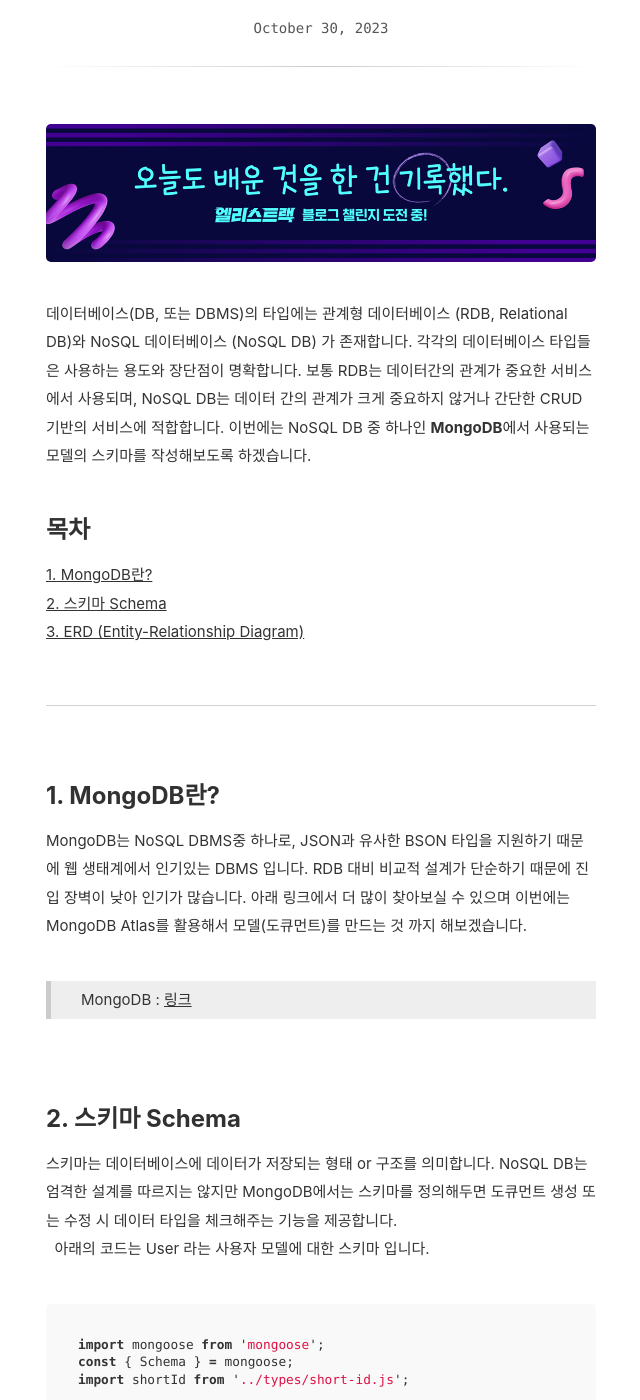
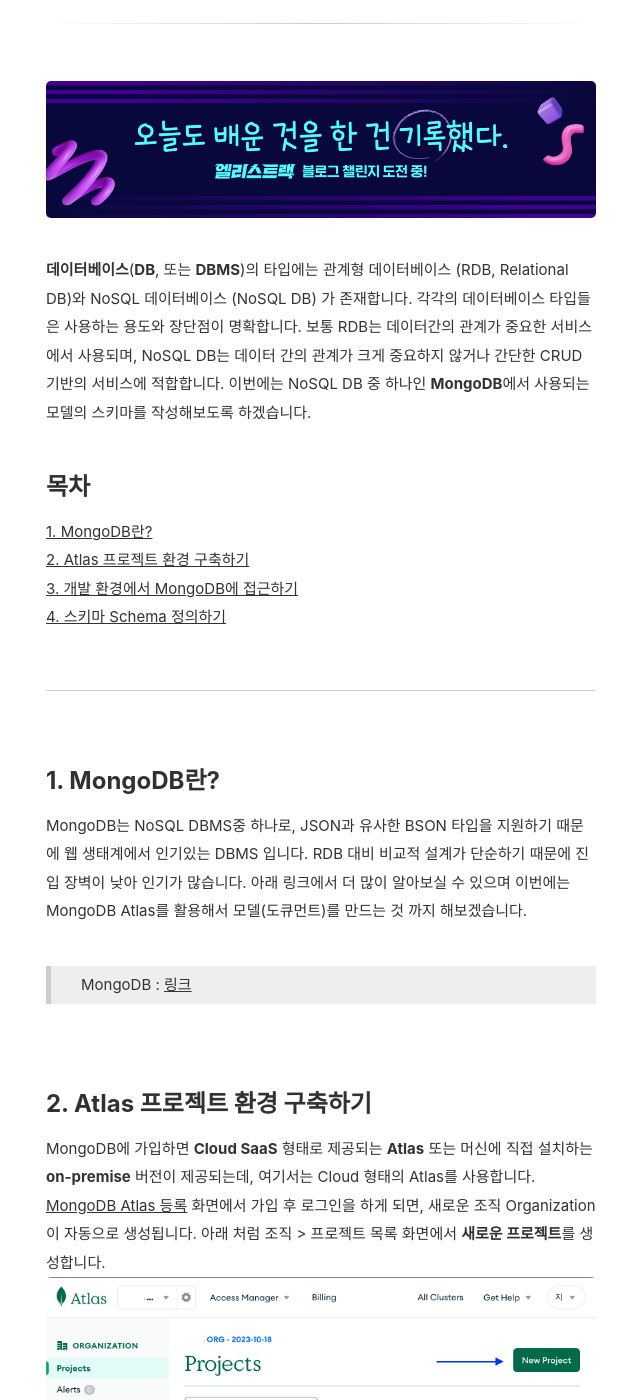
Before and after one commit to Ji-hoon/blog, a Jekyll site: the page built from _posts/2023-10-30-mongo-db-schema.md, in a window 1280 px wide and 1400 px high, scrolled down 195 px. Shown: the whole window, without its empty margins (319-959 px from the left). Built offline with Jekyll 4.4.1, drawn with Linux system fonts in a browser that asks for light colours; comment, search, counter and statistics services are not loaded; some of the changed text lies outside the part shown.

Commit message:
FIX : 포스트 내용 추가 및 수정

```diff
--- a/_posts/2023-10-30-mongo-db-schema.md
+++ b/_posts/2023-10-30-mongo-db-schema.md
@@ -1,5 +1,5 @@
 ---
-title: MongoDB의 Model Schema 설계하기
+title: [W8] MongoDB의 Model Schema 정의하기
 updated: 2023-10-30 00:01
 ---
 
@@ -9,16 +9,18 @@ updated: 2023-10-30 00:01
 
 &nbsp;
 
-데이터베이스(DB, 또는 DBMS)의 타입에는 관계형 데이터베이스 (RDB, Relational DB)와 NoSQL 데이터베이스 (NoSQL DB) 가 존재합니다. 각각의 데이터베이스 타입들은 사용하는 용도와 장단점이 명확합니다. 보통 RDB는 데이터간의 관계가 중요한 서비스에서 사용되며, NoSQL DB는 데이터 간의 관계가 크게 중요하지 않거나 간단한 CRUD 기반의 서비스에 적합합니다. 이번에는 NoSQL DB 중 하나인 **MongoDB**에서 사용되는 모델의 스키마를 작성해보도록 하겠습니다.
+**데이터베이스**(**DB**, 또는 **DBMS**)의 타입에는 관계형 데이터베이스 (RDB, Relational DB)와 NoSQL 데이터베이스 (NoSQL DB) 가 존재합니다. 각각의 데이터베이스 타입들은 사용하는 용도와 장단점이 명확합니다. 보통 RDB는 데이터간의 관계가 중요한 서비스에서 사용되며, NoSQL DB는 데이터 간의 관계가 크게 중요하지 않거나 간단한 CRUD 기반의 서비스에 적합합니다. 이번에는 NoSQL DB 중 하나인 **MongoDB**에서 사용되는 모델의 스키마를 작성해보도록 하겠습니다.
 
 &nbsp;
 
 ## 목차
- [1. MongoDB란?](#1-mongodb란)
+[1. MongoDB란?](#1-mongodb란)
 
- [2. 스키마 Schema](#2-스키마-schema)
+[2. Atlas 프로젝트 환경 구축하기](#2-atlas-프로젝트-환경-구축하기)
 
-[3. ERD (Entity-Relationship Diagram)](#3-erd-entity-relationship-diagram)
+[3. 개발 환경에서 MongoDB에 접근하기](#3-개발-환경에서-mongodb에-접근하기)
+
+[4. 스키마 Schema 정의하기](#4-스키마-schema-정의하기)
 
 
 &nbsp;
@@ -28,12 +30,41 @@ updated: 2023-10-30 00:01
 &nbsp;
 ## 1. MongoDB란?
 
-MongoDB는 NoSQL DBMS중 하나로, JSON과 유사한 BSON 타입을 지원하기 때문에 웹 생태계에서 인기있는 DBMS 입니다. RDB 대비 비교적 설계가 단순하기 때문에 진입 장벽이 낮아 인기가 많습니다. 아래 링크에서 더 많이 찾아보실 수 있으며 이번에는 MongoDB Atlas를 활용해서 모델(도큐먼트)를 만드는 것 까지 해보겠습니다.
+MongoDB는 NoSQL DBMS중 하나로, JSON과 유사한 BSON 타입을 지원하기 때문에 웹 생태계에서 인기있는 DBMS 입니다. RDB 대비 비교적 설계가 단순하기 때문에 진입 장벽이 낮아 인기가 많습니다. 아래 링크에서 더 많이 알아보실 수 있으며 이번에는 MongoDB Atlas를 활용해서 모델(도큐먼트)를 만드는 것 까지 해보겠습니다.
 > MongoDB : [링크](https://www.mongodb.com/ko-kr)
 
 &nbsp;
 
-## 2. 스키마 Schema
+## 2. Atlas 프로젝트 환경 구축하기
+
+MongoDB에 가입하면 **Cloud SaaS** 형태로 제공되는 **Atlas** 또는 머신에 직접 설치하는 **on-premise** 버전이 제공되는데, 여기서는 Cloud 형태의 Atlas를 사용합니다.
+&nbsp;
+
+[MongoDB Atlas 등록](https://www.mongodb.com/ko-kr/cloud/atlas/register) 화면에서 가입 후 로그인을 하게 되면, 새로운 조직 Organization이 자동으로 생성됩니다. 아래 처럼 조직 > 프로젝트 목록 화면에서 **새로운 프로젝트**를 생성합니다.
+
+![New Project](/blog/assets/posts/asset-mongodb-atlas-new-project.png)
+
+새로운 프로젝트를 만들면 이제 데이터베이스를 생성할 수 있습니다. 테스트 용도이기 때문에 무료 Free 버전으로, Provider는 AWS, Region은 Seoul을 선택해주고 데이터베이스 이름을 입력한다음 **Create**를 해줍니다.
+
+![New Database](/blog/assets/posts/asset-mongodb-atlas-new-database.png)
+
+**생성**을 누르면 다음처럼 Security Quickstart 화면으로 넘어가게 됩니다. (이 화면은 좌측 메뉴의 Security > Quickstart 메뉴로도 진입할 수 있습니다)
+
+&nbsp;
+
+여기서는 Username과 password, 접근할 개발환경을 설정하게 됩니다.
+
+&nbsp;
+
+## 3. 개발 환경에서 MongoDB에 접근하기
+
+Atlas에서 Database 환경을 구축했다면, 이제 로컬 개발환경에서 MongoDB에 접근해보도록 하겠습니다.
+
+
+
+&nbsp;
+
+## 4. 스키마 Schema 정의하기
 
 스키마는 데이터베이스에 데이터가 저장되는 형태 or 구조를 의미합니다. NoSQL DB는 엄격한 설계를 따르지는 않지만 MongoDB에서는 스키마를 정의해두면 도큐먼트 생성 또는 수정 시 데이터 타입을 체크해주는 기능을 제공합니다.
 
@@ -103,17 +134,11 @@ create라는 메소드를 사용해서 newUser 객체에 담긴 정보로 User
 &nbsp;
 스키마에서 필수값으로 설정된 userName(이름), email(이메일 주소),password(비밀번호)를 제외한 값이 없어도 User 도큐먼트를 생성할 수 있습니다.
 
-
-&nbsp;
-
-## 3. ERD (Entity-Relationship Diagram)
-ERD는 Entity Relation Diagram의 약자로 개체-관계 다이어그램이라고도 불리며, 데이터베이스의 구조와 관계를 시각적으로 표현하는 도구입니다. ERD는 데이터베이스 설계 과정에서 사용되며, 엔티티(개체)와 엔티티 간의 관계를 그래픽으로 표현합니다.
-
-&nbsp;
 &nbsp;
 
 ---
 &nbsp;
+
 [![Elice UTM Banner](/blog/assets/elice/SW7_jihoonkim_bottom_banner.png)](https://elice.training/track/sw?utm_source=sw7&utm_medium=blog&utm_campaign=challenge&utm_content=m2gzitm8b)
 &nbsp;
 > 태그 Tag : #엘리스트랙 #엘리스트랙후기 #리액트네이티브강좌 #온라인코딩부트캠프 #온라인코딩학원 #프론트엔드학원 #개발자국비지원 #개발자부트캠프 #국비지원부트캠프 #프론트엔드국비지원 #React #Styledcomponent #React Router Dom #Redux #Typescript #Javascript
```
Also changed, not shown: _posts/2023-11-04-JWT-and-authorization.md (+1 -1 lines), assets/posts/asset-mongodb-atlas-new-database.png (added), assets/posts/asset-mongodb-atlas-new-project.png (added), 1 other file.
